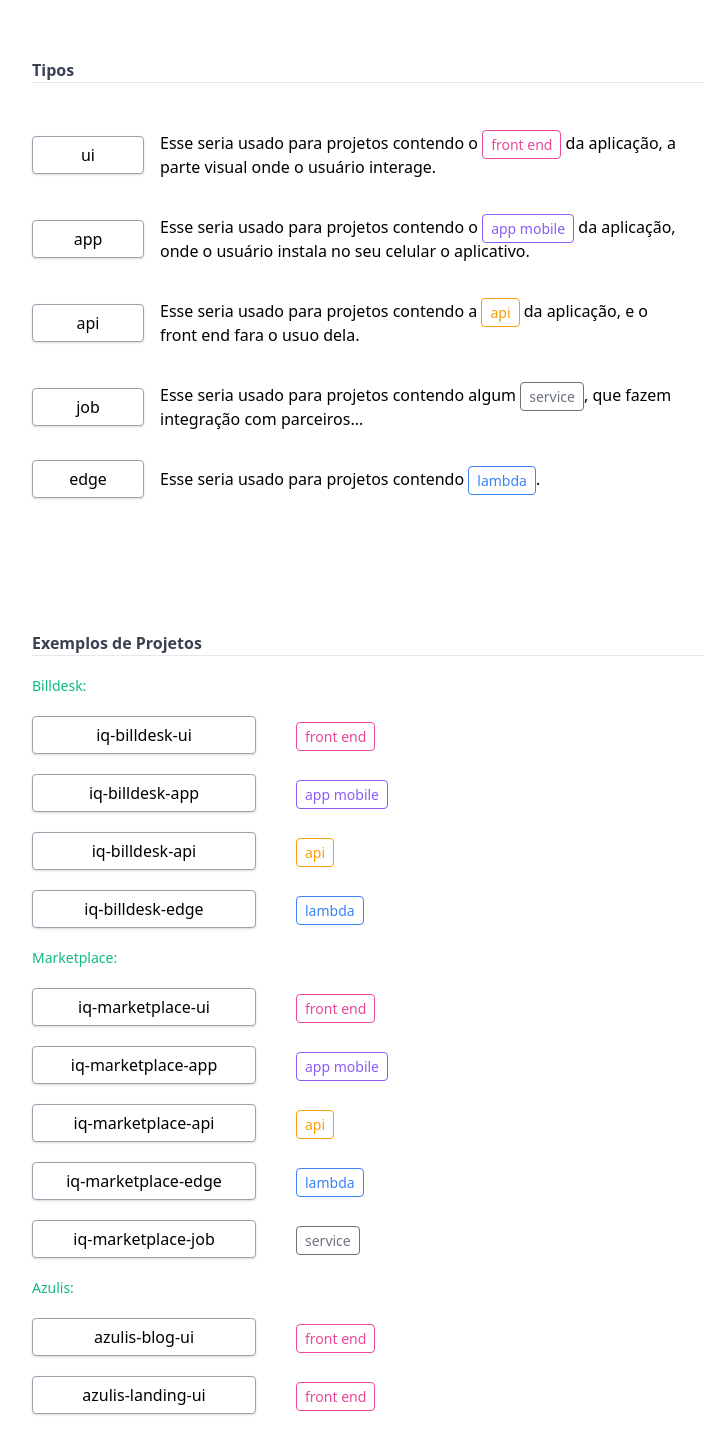
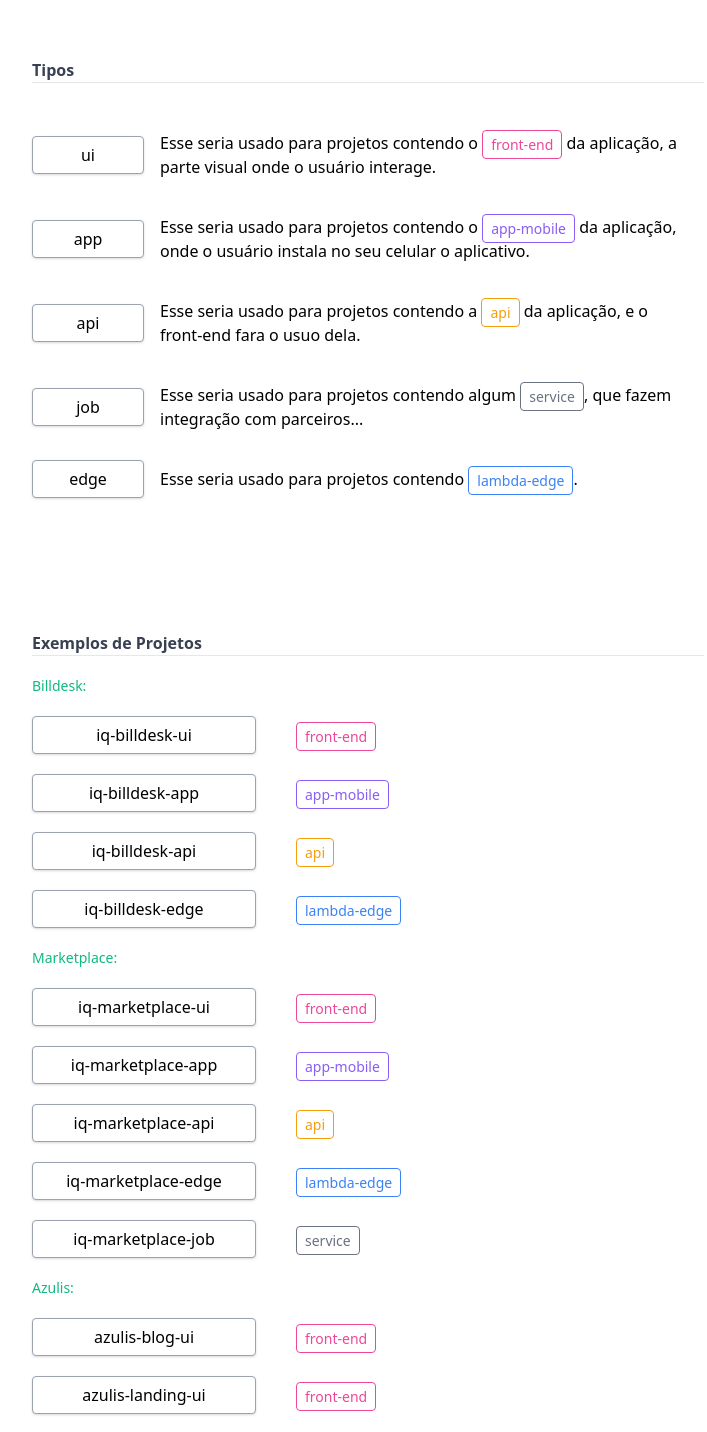
Before and after one commit to airton/generator-repo-name, a Vue app: page / in a window 1280 px wide. Shown: the part 360-1792 px from the top of the page, without its empty margins (272-979 px from the left). Built offline with nearby package versions, Linux system fonts and the light colour scheme.

Commit message:
fix: update colors tags

```diff
--- a/src/components/Form.vue
+++ b/src/components/Form.vue
@@ -41,12 +41,12 @@
 					Preview:
 				</label>
 				<div class="mt-1 flex w-full">
-					<span class="block bg-white border border-green-400 px-2 py-2 rounded shadow shadow-red-500/40 md:shadow-green-500/40 leading-tight text-green-400">
+					<span class="block bg-white border border-green-400 px-2 py-2 rounded shadow shadow-green-500/40 md:shadow-green-500/40 leading-tight text-green-400">
 						https://github.com/RedVentures/
 					</span>
 					<div class="flex items-center w-full text-green-500">
 						<input id="project-name" class="appearance-none bg-transparent border-none w-full text-purple-500 font-bold py-1 px-2 leading-tight focus:outline-none" type="text" placeholder="nome-projeto" aria-label="Project name" disabled v-model="result">
-						<button type="submit" @click="onClickCopy" class="block bg-white border border-green-400 px-2 py-2 rounded shadow shadow-red-500/40 md:shadow-green-500/40 leading-tight text-green-400">
+						<button type="submit" @click="onClickCopy" class="block bg-white border border-green-400 px-2 py-2 rounded shadow shadow-green-500/40 md:shadow-green-500/40 leading-tight text-green-400">
 							<svg v-if="loading" class="animate-spin h-6 w-6 text-green" xmlns="http://www.w3.org/2000/svg" fill="none" viewBox="0 0 24 24">
 								<circle class="opacity-25" cx="12" cy="12" r="10" stroke="currentColor" stroke-width="4"></circle>
 								<path class="opacity-75" fill="currentColor" d="M4 12a8 8 0 018-8V0C5.373 0 0 5.373 0 12h4zm2 5.291A7.962 7.962 0 014 12H0c0 3.042 1.135 5.824 3 7.938l3-2.647z"></path>
--- a/src/components/Samples.vue
+++ b/src/components/Samples.vue
@@ -7,11 +7,11 @@
 			<p class="flex block w-100 text-sm text-green-500 mb-5">Billdesk:</p>
 			<div class="flex items-center mb-5">
 				<span class="block text-center w-2/6 bg-white border border-gray-400 px-4 py-2 rounded shadow leading-tight">iq-billdesk-ui</span>
-				<div class="ml-10"><Tag name="front end" color="pink" /></div>
+				<div class="ml-10"><Tag name="front-end" color="pink" /></div>
 			</div>
 			<div class="flex items-center mb-5">
 				<span class="block text-center w-2/6 bg-white border border-gray-400 px-4 py-2 rounded shadow leading-tight">iq-billdesk-app</span>
-				<div class="ml-10"><Tag name="app mobile" color="purple" ></Tag></div>
+				<div class="ml-10"><Tag name="app-mobile" color="purple" ></Tag></div>
 			</div>
 			<div class="flex items-center mb-5">
 				<span class="block text-center w-2/6 bg-white border border-gray-400 px-4 py-2 rounded shadow leading-tight">iq-billdesk-api</span>
@@ -19,18 +19,18 @@
 			</div>
 			<div class="flex items-center mb-5">
 				<span class="block text-center w-2/6 bg-white border border-gray-400 px-4 py-2 rounded shadow leading-tight">iq-billdesk-edge</span>
-				<div class="ml-10"><Tag name="lambda" color="blue" ></Tag></div>
+				<div class="ml-10"><Tag name="lambda-edge" color="blue" ></Tag></div>
 			</div>
 		</div>
 		<div class="mb-5">
 			<p class="flex block w-100 text-sm text-green-500 mb-5">Marketplace:</p>
 			<div class="flex items-center mb-5">
 				<span class="block text-center w-2/6 bg-white border border-gray-400 px-4 py-2 rounded shadow leading-tight">iq-marketplace-ui</span>
-				<div class="ml-10"><Tag name="front end" color="pink" /></div>
+				<div class="ml-10"><Tag name="front-end" color="pink" /></div>
 			</div>
 			<div class="flex items-center mb-5">
 				<span class="block text-center w-2/6 bg-white border border-gray-400 px-4 py-2 rounded shadow leading-tight">iq-marketplace-app</span>
-				<div class="ml-10"><Tag name="app mobile" color="purple" ></Tag></div>
+				<div class="ml-10"><Tag name="app-mobile" color="purple" ></Tag></div>
 			</div>
 			<div class="flex items-center mb-5">
 				<span class="block text-center w-2/6 bg-white border border-gray-400 px-4 py-2 rounded shadow leading-tight">iq-marketplace-api</span>
@@ -38,7 +38,7 @@
 			</div>
 			<div class="flex items-center mb-5">
 				<span class="block text-center w-2/6 bg-white border border-gray-400 px-4 py-2 rounded shadow leading-tight">iq-marketplace-edge</span>
-				<div class="ml-10"><Tag name="lambda" color="blue" ></Tag></div>
+				<div class="ml-10"><Tag name="lambda-edge" color="blue" ></Tag></div>
 			</div>
 			<div class="flex items-center mb-5">
 				<span class="block text-center w-2/6 bg-white border border-gray-400 px-4 py-2 rounded shadow leading-tight">iq-marketplace-job</span>
@@ -49,15 +49,15 @@
 			<p class="flex block w-100 text-sm text-green-500 mb-5">Azulis:</p>
 			<div class="flex items-center mb-5">
 				<span class="block text-center w-2/6 bg-white border border-gray-400 px-4 py-2 rounded shadow leading-tight">azulis-blog-ui</span>
-				<div class="ml-10"><Tag name="front end" color="pink" /></div>
+				<div class="ml-10"><Tag name="front-end" color="pink" /></div>
 			</div>
 			<div class="flex items-center mb-5">
 				<span class="block text-center w-2/6 bg-white border border-gray-400 px-4 py-2 rounded shadow leading-tight">azulis-landing-ui</span>
-				<div class="ml-10"><Tag name="front end" color="pink" /></div>
+				<div class="ml-10"><Tag name="front-end" color="pink" /></div>
 			</div>
 			<div class="flex items-center mb-5">
 				<span class="block text-center w-2/6 bg-white border border-gray-400 px-4 py-2 rounded shadow leading-tight">azulis-backoffice-ui</span>
-				<div class="ml-10"><Tag name="front end" color="pink" /></div>
+				<div class="ml-10"><Tag name="front-end" color="pink" /></div>
 			</div>
 			<div class="flex items-center mb-5">
 				<span class="block text-center w-2/6 bg-white border border-gray-400 px-4 py-2 rounded shadow leading-tight">azulis-backoffice-api</span>
--- a/src/components/Tag.vue
+++ b/src/components/Tag.vue
@@ -1,7 +1,7 @@
 <template>
 	<span
 		class="text-sm font-medium border py-1 px-2 rounded align-middle"
-		v-bind:class="{[`border-${color}-500 text-${color}-500`]: color}"
+		:class="classActive"
 	>
 		{{name}}
 	</span>
@@ -10,6 +10,17 @@
 <script>
 export default {
 	name: "Tag",
-	props: ["name", "color"]
+	props: ["name", "color"],
+	data() {
+		return {
+			classActive: {
+				'border-pink-500 text-pink-500': this.color === 'pink',
+				'border-purple-500 text-purple-500': this.color == 'purple',
+				'border-yellow-500 text-yellow-500': this.color == 'yellow',
+				'border-gray-500 text-gray-500': this.color == 'gray',
+				'border-blue-500 text-blue-500': this.color == 'blue',
+			}
+		}
+	}
 }
 </script>
--- a/src/components/Types.vue
+++ b/src/components/Types.vue
@@ -7,7 +7,7 @@
 			<span class="block text-center w-1/6 bg-white border border-gray-400 px-4 py-2 rounded shadow leading-tight">ui</span>
 			<p class="px-4 py-2 w-5/6">
 				Esse seria usado para projetos contendo o
-				<Tag name="front end" color="pink" />
+				<Tag name="front-end" color="pink" />
 				da aplicação, a parte visual onde o usuário interage.
 			</p>
 		</div>
@@ -15,7 +15,7 @@
 			<span class="block text-center w-1/6 bg-white border border-gray-400 px-4 py-2 rounded shadow leading-tight">app</span>
 			<p class="px-4 py-2 w-5/6">
 				Esse seria usado para projetos contendo o
-				<Tag name="app mobile" color="purple" ></Tag>
+				<Tag name="app-mobile" color="purple" ></Tag>
 				da aplicação, onde o usuário instala no seu celular o aplicativo.
 			</p>
 		</div>
@@ -24,7 +24,7 @@
 			<p class="px-4 py-2 w-5/6">
 				Esse seria usado para projetos contendo a
 				<Tag name="api" color="yellow" ></Tag>
-				da aplicação, e o front end fara o usuo dela.
+				da aplicação, e o front-end fara o usuo dela.
 			</p>
 		</div>
 		<div class="flex items-center mb-5">
@@ -39,7 +39,7 @@
 			<span class="block text-center w-1/6 bg-white border border-gray-400 px-4 py-2 rounded shadow leading-tight">edge</span>
 			<p class="px-4 py-2 w-5/6">
 				Esse seria usado para projetos contendo
-				<Tag name="lambda" color="blue" ></Tag>.
+				<Tag name="lambda-edge" color="blue" ></Tag>.
 			</p>
 		</div>
 	</div>
```
